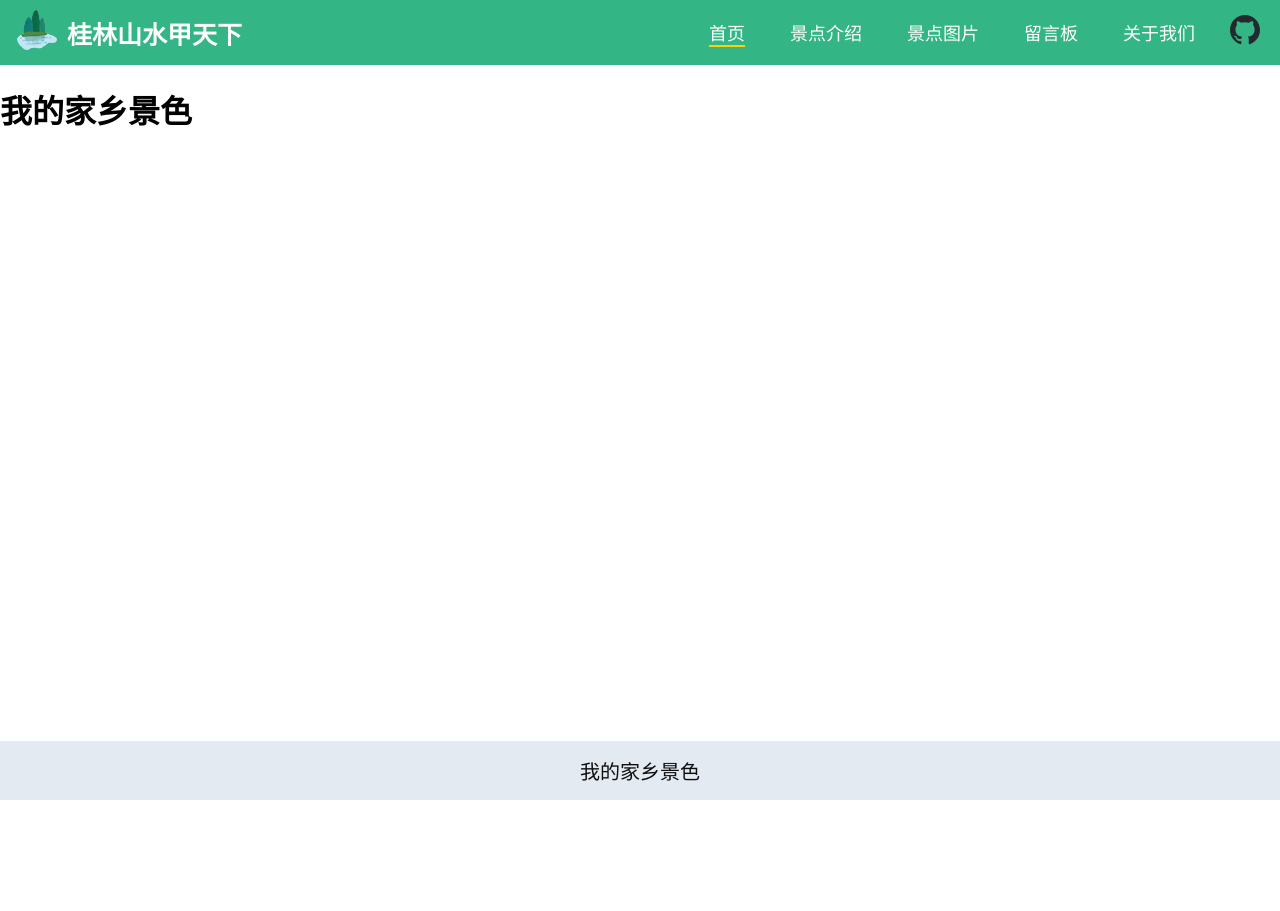
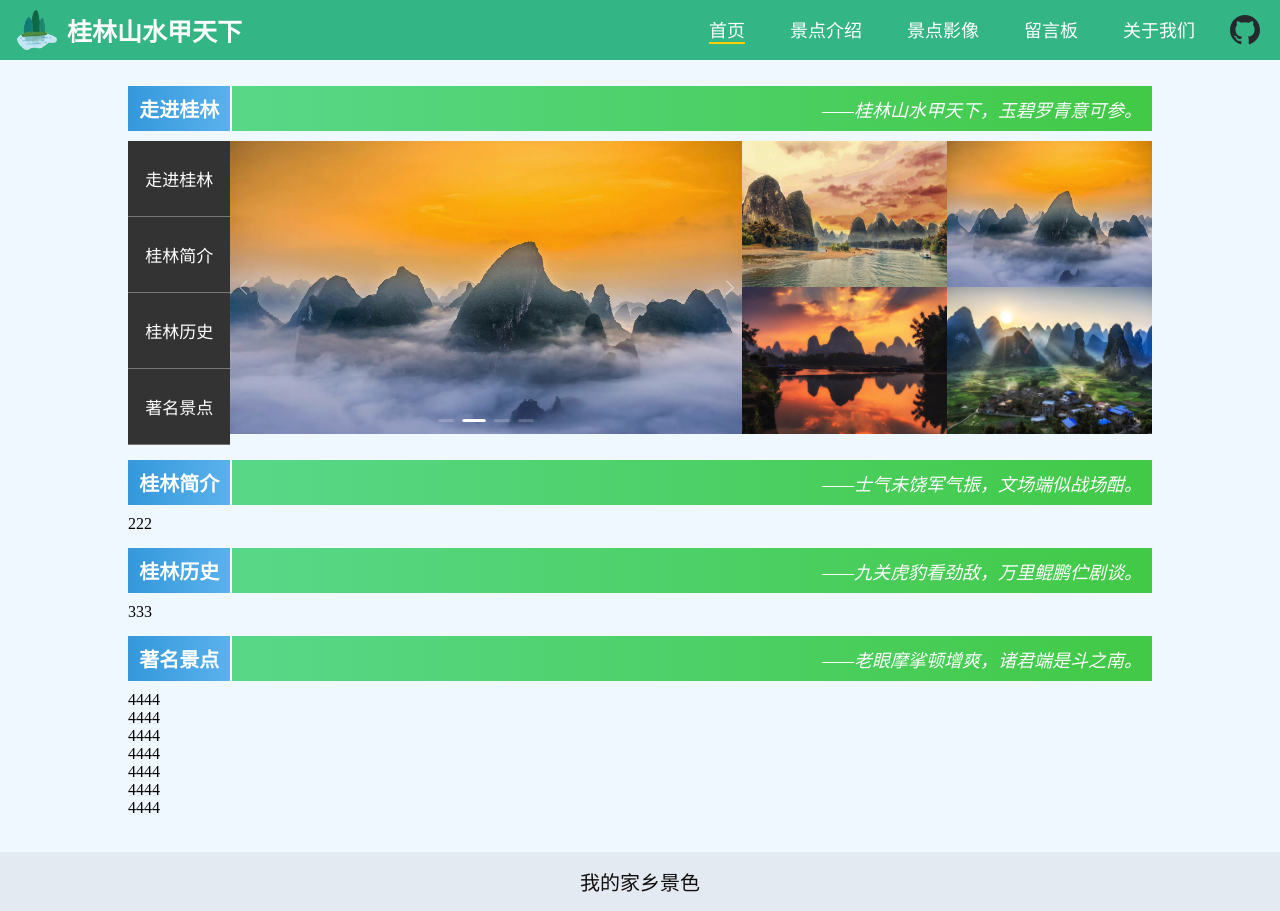
Before and after one commit to thcpdd/hometown-scenery, a Next.js app: page / in a window 1280 px wide. Before the commit the page ends 800 px from the top, so only its background shows below. Built offline with nearby package versions, Linux system fonts and the light colour scheme; what @ant-design/nextjs-registry would draw is missing.

Commit message:
feat: 首页基本布局

```diff
--- a/src/app/layout.js
+++ b/src/app/layout.js
@@ -16,7 +16,9 @@ const RootLayout = ({ children }) => {
     <html lang="zh-Hans">
       <body>
         <Header/>
-        <AntdRegistry><main>{children}</main></AntdRegistry>
+        <AntdRegistry>
+          <main className="main-content">{children}</main>
+        </AntdRegistry>
         <Footer/>
       </body>
     </html>
--- a/src/app/page.js
+++ b/src/app/page.js
@@ -1,5 +1,75 @@
-export default function Page() {
+import Link from "next/link";
+import styles from "@/styles/index.module.css"
+import ImageCarousel from "@/components/ImageCarousel";
+
+const DescriptionBox = ({title, slogan}) => {
   return (
-      <h1>我的家乡景色</h1>
+      <div className={styles.descriptionBox}>
+        <div className={styles.descriptionBoxTitle}>
+          <span>{title}</span>
+        </div>
+        <div style={{marginLeft: 'auto'}}></div>
+        <div className={styles.descriptionBoxContent}>
+          <span>{'——' + slogan}</span>
+        </div>
+      </div>
   );
 }
+
+export default function Page() {
+  const bannerImages = [
+    {imagePath: '/images/banner1.jpg', imageName: 'banner1'},
+    {imagePath: '/images/banner2.jpg', imageName: 'banner2'},
+    {imagePath: '/images/banner3.webp', imageName: 'banner3'},
+    {imagePath: '/images/banner4.webp', imageName: 'banner4'},
+  ]
+  const catalog = [
+    {name: '走进桂林', href: '/#understand', id: 1},
+    {name: '桂林简介', href: '/#introduce', id: 2},
+    {name: '桂林历史', href: '/#history', id: 3},
+    {name: '著名景点', href: '/#sceneries', id: 4},
+  ]
+  const catalogElement = catalog.map(item => {
+    return <li key={item.id}><Link href={item.href}><div>{item.name}</div></Link></li>
+  })
+
+  return (
+      <div className={styles.content} id="understand">
+        <div className={styles.understand}>
+          <DescriptionBox title={'走进桂林'} slogan={'桂林山水甲天下，玉碧罗青意可参。'}/>
+          <div className={styles.understandDetail}>
+            <div className={styles.understandDetailList}>
+              <ul>{catalogElement}</ul>
+            </div>
+            <div className={styles.understandDetailCarousel}>
+              <ImageCarousel height={'293px'} images={bannerImages}/>
+            </div>
+            <div className={styles.understandDetailPhotosSet}>
+              <img src="/images/banner1.jpg" alt="" width="50%" height="146px"/>
+              <img src="/images/banner2.jpg" alt="" width="50%" height="146px"/>
+              <img src="/images/banner3.webp" alt="" width="50%" height="147px"/>
+              <img src="/images/banner4.webp" alt="" width="50%" height="147px"/>
+            </div>
+          </div>
+        </div>
+        <div className={styles.introduce} id="introduce">
+          <DescriptionBox title={'桂林简介'} slogan={'士气未饶军气振，文场端似战场酣。'}/>
+          222
+        </div>
+        <div className={styles.history} id="history">
+          <DescriptionBox title={'桂林历史'} slogan={'九关虎豹看劲敌，万里鲲鹏伫剧谈。'}/>
+          333
+        </div>
+        <div className={styles.sceneries} id="sceneries">
+          <DescriptionBox title={'著名景点'} slogan={'老眼摩挲顿增爽，诸君端是斗之南。'}/>
+          <div>4444</div>
+          <div>4444</div>
+          <div>4444</div>
+          <div>4444</div>
+          <div>4444</div>
+          <div>4444</div>
+          <div>4444</div>
+        </div>
+      </div>
+  );
+}
--- /dev/null
+++ b/src/components/ImageCarousel.js
@@ -0,0 +1,18 @@
+import { Carousel } from "antd";
+
+/*
+* 图片轮播图组件
+* 不用刻意传ID进来，内部会自己生成
+* */
+const ImageCarousel = ({ images, height, width }) => {
+  let currentID = 0;
+  const carouselElements = images.map(item => {
+    return <img src={item.imagePath} alt={item.imageName} height={height || "100%"} width={width || "100%"} key={++currentID}/>
+  })
+
+  return (
+      <Carousel autoplay={true} effect={'fade'} arrows={true}>{carouselElements}</Carousel>
+  );
+}
+
+export default ImageCarousel
--- a/src/components/layout/Header.js
+++ b/src/components/layout/Header.js
@@ -1,52 +1,11 @@
 'use client'
 
-import { useEffect, useState } from "react";
 import Link from "next/link";
 import { usePathname } from "next/navigation";
 import Image from "next/image";
-import { Carousel } from "antd";
+import {Tooltip} from "antd";
 import styles from "@/styles/header.module.css"
 
-// 图片轮播图组件
-const ImageCarousel = () => {
-  const [height, setHeight] = useState(0);
-  const [width, setWidth] = useState(0);
-
-  useEffect(() => {
-    setHeight(window.innerHeight);
-    setWidth(window.innerWidth);
-
-    // 添加窗口大小改变事件监听器
-    const handleResize = () => {
-      setHeight(window.innerHeight);
-      setWidth(window.innerWidth);
-    };
-
-    window.addEventListener('resize', handleResize);
-
-    // 清除事件监听器
-    return () => window.removeEventListener('resize', handleResize);
-  }, []);
-
-  const images = [
-    {imagePath: '/images/banner1.jpg', imageName: 'banner1', id: 1},
-    {imagePath: '/images/banner2.jpg', imageName: 'banner2', id: 2},
-    {imagePath: '/images/banner3.webp', imageName: 'banner3', id: 3},
-    {imagePath: '/images/banner4.webp', imageName: 'banner4', id: 4},
-  ]
-
-  const carouselElements = images.map(item => {
-    return (
-        <div key={item.id}>
-          <Image src={item.imagePath} alt={item.imageName} width={width} height={height}/>
-        </div>
-    )
-  })
-
-  return (
-      <Carousel autoplay={true} effect={'fade'} dots={false}>{carouselElements}</Carousel>
-  );
-}
 
 // 创建菜单子节点
 const createMenuNode = (item, optionProps) => {
@@ -63,7 +22,7 @@ const Navigator = () => {
   const menuItems = [
     {name: '首页', path: '/', id: 1},
     {name: '景点介绍', path: '/scenery-introduce', id: 2},
-    {name: '景点图片', path: '/scenery-photos', id: 3},
+    {name: '景点影像', path: '/scenery-photos', id: 3},
     {name: '留言板', path: '/contact', id: 4},
     {name: '关于我们', path: '/about', id: 5},
   ]
@@ -86,9 +45,11 @@ const Navigator = () => {
           <ul>{menuNodes}</ul>
         </div>
         <div style={{margin: '0 20px'}}>
-          <Link href="https://github.com/thcpdd/hometown-scenery" target="_blank">
-            <Image src='/images/github.svg' alt='github.svg' height='30' width='30'/>
-          </Link>
+          <Tooltip title="进入代码仓库">
+            <Link href="https://github.com/thcpdd/hometown-scenery" target="_blank">
+              <Image src='/images/github.svg' alt='github.svg' height='30' width='30'/>
+            </Link>
+          </Tooltip>
         </div>
       </div>
   );
--- a/src/styles/footer.module.css
+++ b/src/styles/footer.module.css
@@ -1,11 +1,9 @@
 .footer {
-  position: absolute;
-  bottom: 0;
   width: 100%;
   padding: 15px 0;
   background-color: #e3eaf1;
   text-align: center;
-  margin-top: 3px;
+  margin-top: auto;
 }
 
 .footer .title {
--- a/src/styles/global.css
+++ b/src/styles/global.css
@@ -1,9 +1,26 @@
 body {
   margin: 0;
   padding: 0;
+  background-color: aliceblue;
+  min-height: 100vh;
+  display: flex;
+  flex-direction: column;
 }
 
 ul, ol {
   margin: 0;
   padding: 0;
 }
+
+a {
+  text-decoration: none;
+}
+
+/* 去掉图片底部的间隔 */
+img {
+  vertical-align: bottom;
+}
+
+.main-content {
+  margin-bottom: 20px;
+}
--- a/src/styles/header.module.css
+++ b/src/styles/header.module.css
@@ -22,7 +22,6 @@
 }
 
 .menu a {
-  text-decoration: none;
   color: white;
 }
 
--- a/src/styles/index.module.css
+++ b/src/styles/index.module.css
@@ -1,20 +1,107 @@
-.carousel {
-  position: relative;
-  z-index: -1;
+.content {
+  max-height: max-content;
+  width: 80%;
+  margin: 26px auto 0 auto;
+  display: flex;
+  flex-direction: column;
 }
 
-.menuStyle {
-  background-color: cornflowerblue;
+/* 描述盒——开始 */
+.descriptionBox {
+  display: flex;
+  height: 45px;
+  font-size: 20px;
+  width: 100%;
+  color: white;
+  background: linear-gradient(to right, #5bd990, #42c946);
+  margin-bottom: 10px;
 }
-/*.title {*/
-/*  position: absolute;*/
-/*  width: 100%;*/
-/*  text-align: center;*/
-/*  top: 30%;*/
-/*}*/
 
-/*.title span {*/
-/*  font-size: 4vw;*/
-/*  color: #7da6ef;*/
-/*  text-shadow: -1px 1px 0 #000, 1px 1px 0 #000, 1px -1px 0 #000, -1px -1px 0 #000;*/
-/*}*/
+.descriptionBoxTitle {
+  border-right: white 2px solid;
+  height: 100%;
+  width: 10%;
+  min-width: max-content;
+  display: flex;
+  align-items: center;
+  justify-content: center;
+  font-weight: bold;
+  background: linear-gradient(to left, #5ab1ec, #3498DB);
+}
+
+.descriptionBoxContent {
+  margin-right: 10px;
+  height: 100%;
+  width: 30%;
+  min-width: max-content;
+  display: flex;
+  align-items: center;
+  justify-content: center;
+  font-size: 18px;
+  font-style: italic;
+}
+/* 描述盒——结束 */
+
+/* 走进桂林——开始 */
+.understand {
+  margin-bottom: 15px;
+}
+
+.understandDetail {
+  display: flex;
+}
+
+.understandDetailList {
+  background-color: #333;
+  color: white;
+  width: 10%;
+  text-align: center;
+  min-width: max-content;
+}
+
+.understandDetailList li {
+  list-style: none;
+}
+
+.understandDetailList a {
+  color: white;
+}
+
+.understandDetailList div {
+  font-size: 17px;
+  padding: 25px 0;
+  border-bottom: #777777 1px solid;
+}
+
+.understandDetailList div:hover {
+  background-color: #f8f9fa;
+  color: #333;
+}
+
+.understandDetailCarousel {
+  height: 293px;
+  width: 50%;
+}
+
+.understandDetailPhotosSet {
+  width: 40%;
+}
+/* 走进桂林——结束 */
+
+/* 桂林简介——开始 */
+.introduce {
+  margin-bottom: 15px;
+}
+/* 桂林简介——结束 */
+
+/* 桂林历史——开始 */
+.history {
+  margin-bottom: 15px;
+}
+/* 桂林简介——结束 */
+
+/* 著名景点——开始 */
+.sceneries {
+  margin-bottom: 15px;
+}
+/* 著名景点——结束 */
```
Also changed, not shown: 1 other file (tests, documents, lock files or other folders).
